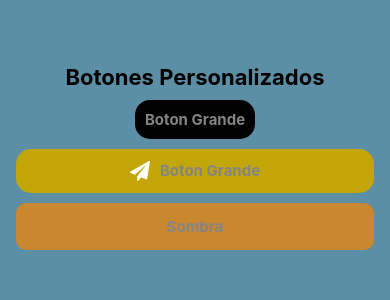
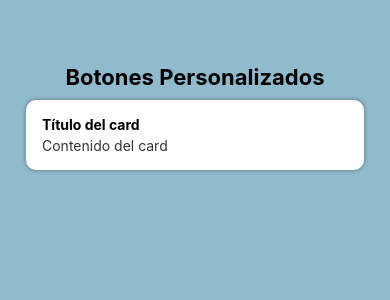
Before and after one commit to evelyn-santiago/ReactNave, a React Native app: screen / in a window 390 px wide. Shown: the top 300 px of the page. Built offline with nearby package versions, Linux system fonts and the light colour scheme.

Commit message:
9.-Creando Card Basico

```diff
--- a/App.js
+++ b/App.js
@@ -1,12 +1,13 @@
 // import Homee from './src/pages/Homee';
 // import Butones from './src/pages/Butones';
-import BotonesV2 from './src/pages/BotonesV2';
+// import BotonesV2 from './src/pages/BotonesV2';
+import HomePrincipal from './src/pages/HomePrincipal';
 
 
 
  function App() {
   return (
-    <BotonesV2/>
+    <HomePrincipal/>
 
   );
 
--- /dev/null
+++ b/src/components/CardBasico.js
@@ -0,0 +1,34 @@
+import { Text, View, StyleSheet } from "react-native";
+
+export default function CardBasico() {
+    return (
+        <View style={style.card}>
+            <Text style={style.titulo}>Título del card</Text>
+            <Text style={style.contenido}>Contenido del card</Text>
+        </View>
+
+    );
+}
+
+const style= StyleSheet.create({
+    card: {
+        backgroundColor: '#fff',
+        padding: 16,
+        margin: 10,
+        borderRadius: 10,
+        shadowColor: '#282828',
+        elevation: 4,
+        shadowOpacity: 0.5,
+        shadowRadius: 4,
+    },
+    titulo: {
+        fontSize: 14,
+        fontWeight: 'bold',
+        },
+contenido: {
+        marginTop: 4,
+        fontSize: 14,
+        color: '#333',
+        }
+
+})
--- /dev/null
+++ b/src/pages/HomePrincipal.js
@@ -0,0 +1,32 @@
+import { SafeAreaView,StyleSheet, View, Text, Platform, StatusBar, TouchableOpacity, Touchable} from 'react-native';
+import Icon from 'react-native-vector-icons/FontAwesome';
+import CardBasico from '../components/CardBasico';
+
+ export default function HomePrincipal() {
+  return (
+
+    <View style={style.mainS}>
+        <Text style={style.title}> Botones Personalizados </Text>
+        <CardBasico/>
+
+      </View>
+
+
+  );
+
+}
+const style= StyleSheet.create({
+    mainS:{
+        flex:1,
+        backgroundColor: '#69a1bbb9',
+        paddingTop: Platform.OS == 'android' ? StatusBar.currentHeight:44,
+        padding:16
+    },
+    title: {
+        fontSize: 22,
+        fontWeight: 'bold',
+        marginTop: 20,
+        textAlign: 'center'
+    },
+
+})
```
